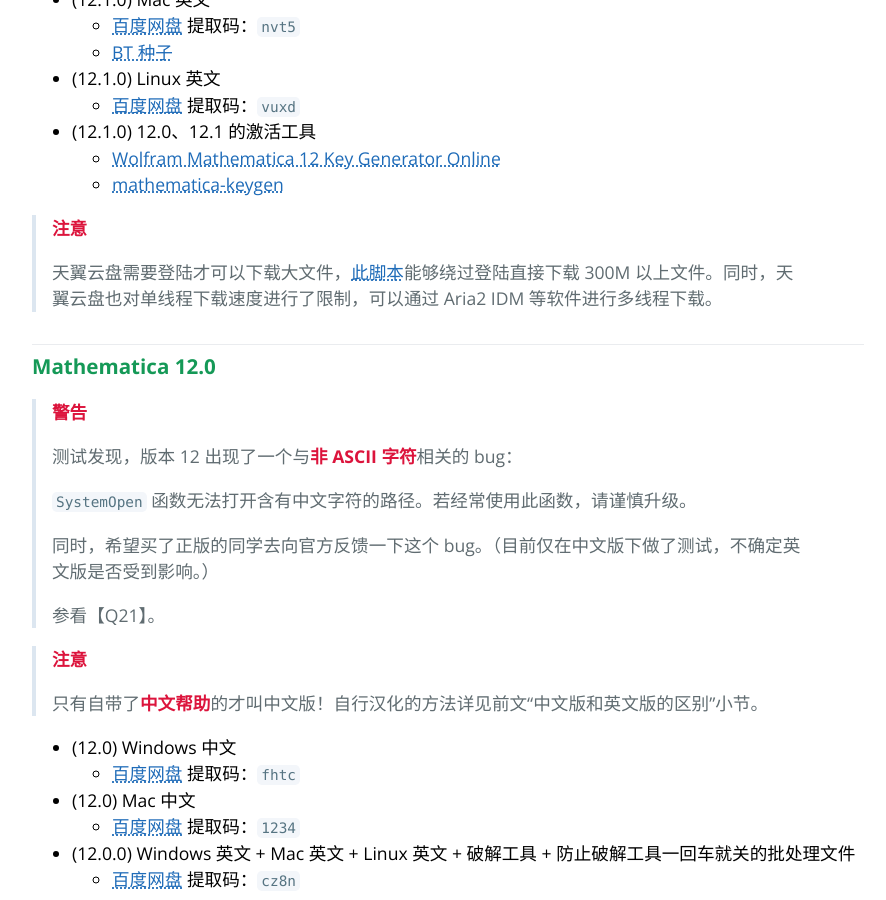
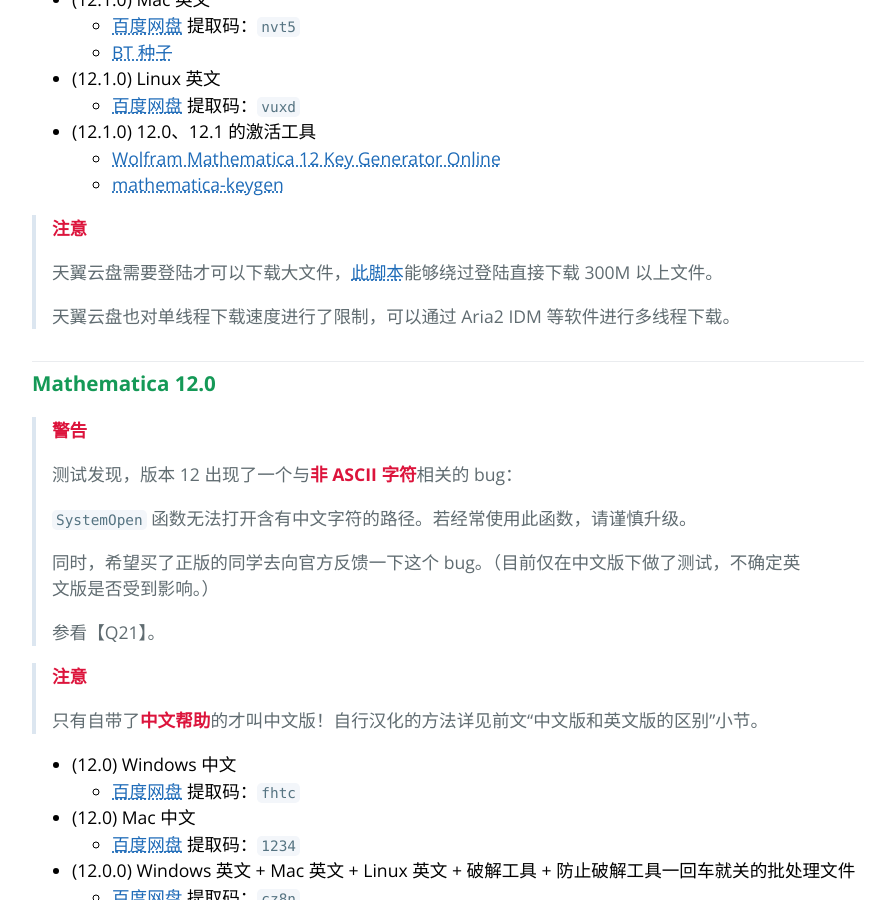
Before and after one commit to TieBaMma/InstallTutorial, a Jekyll site: the page built from index.md, in a window 1280 px wide and 900 px high, scrolled down 4732 px. Shown: the whole window, without its empty margins (192-1078 px from the left). Built offline with Jekyll 4.4.1, drawn with Linux system fonts in a browser that asks for light colours.

Commit message:
修正缩进错误

```diff
--- a/index.md
+++ b/index.md
@@ -135,7 +135,7 @@
 * 11.1 \~ 12.0 简体中文语言包
   * [百度网盘](https://pan.baidu.com/s/1Y9SjTh69eIk01zl-bMFqqg) 提取码 `da1s`
 
-*  12.0 简体中文语言包
+* 12.0 简体中文语言包
   * [Telegram 频道](https://t.me/mmalanguage)（需爬墙）
   * [SharePoint-API](https://mmamirror.herokuapp.com/%E8%AF%AD%E8%A8%80%E5%8C%85/12.0/)
 
@@ -181,7 +181,9 @@
 
 > **注意**
 >
-> 天翼云盘需要登陆才可以下载大文件，[此脚本](https://greasyfork.org/scripts/397247-cloud-189-cn-download-without-login)能够绕过登陆直接下载 300M 以上文件。同时，天翼云盘也对单线程下载速度进行了限制，可以通过 Aria2 IDM 等软件进行多线程下载。
+> 天翼云盘需要登陆才可以下载大文件，[此脚本](https://greasyfork.org/scripts/397247-cloud-189-cn-download-without-login)能够绕过登陆直接下载 300M 以上文件。
+>
+> 天翼云盘也对单线程下载速度进行了限制，可以通过 Aria2 IDM 等软件进行多线程下载。
 
 ### Mathematica 12.0
 
```
